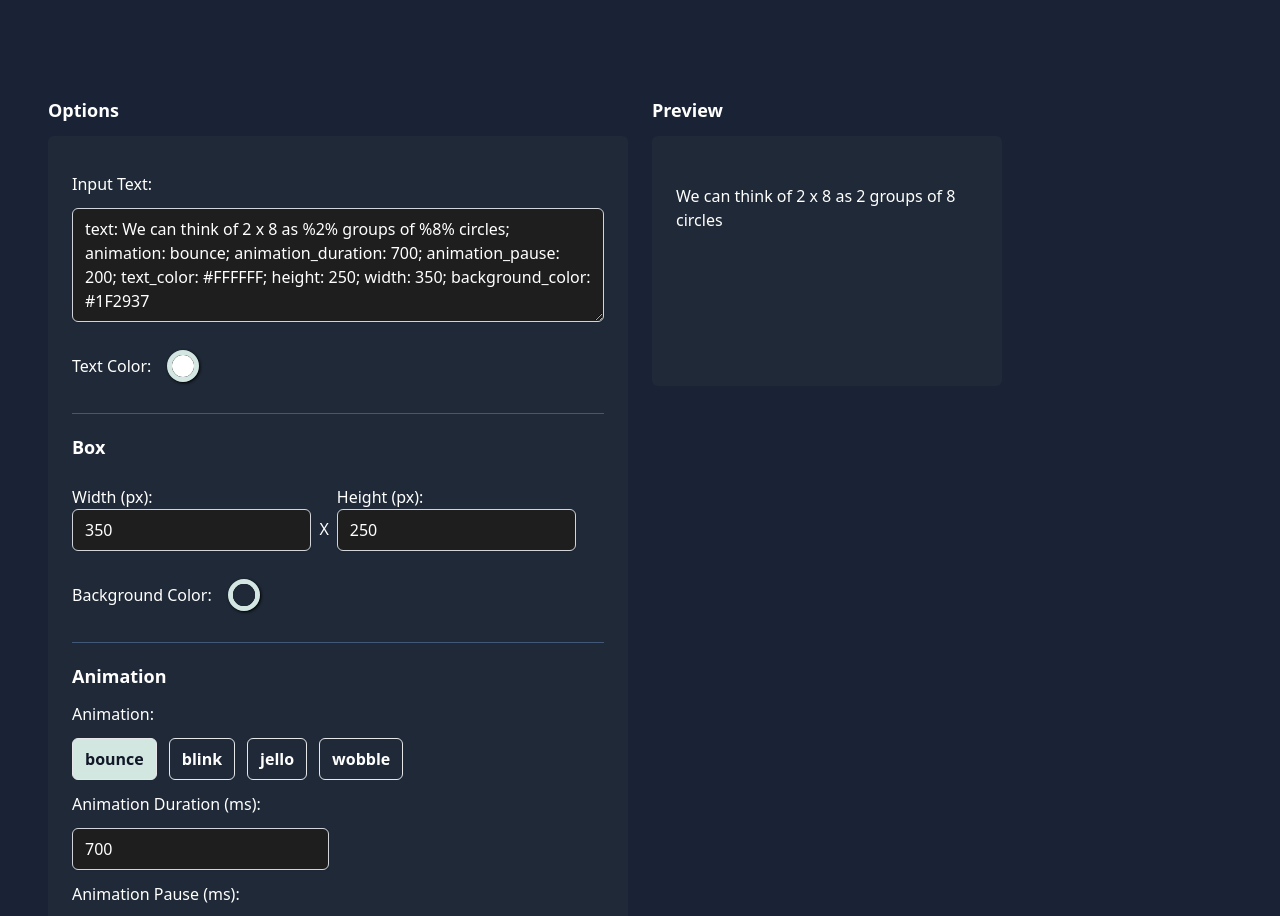
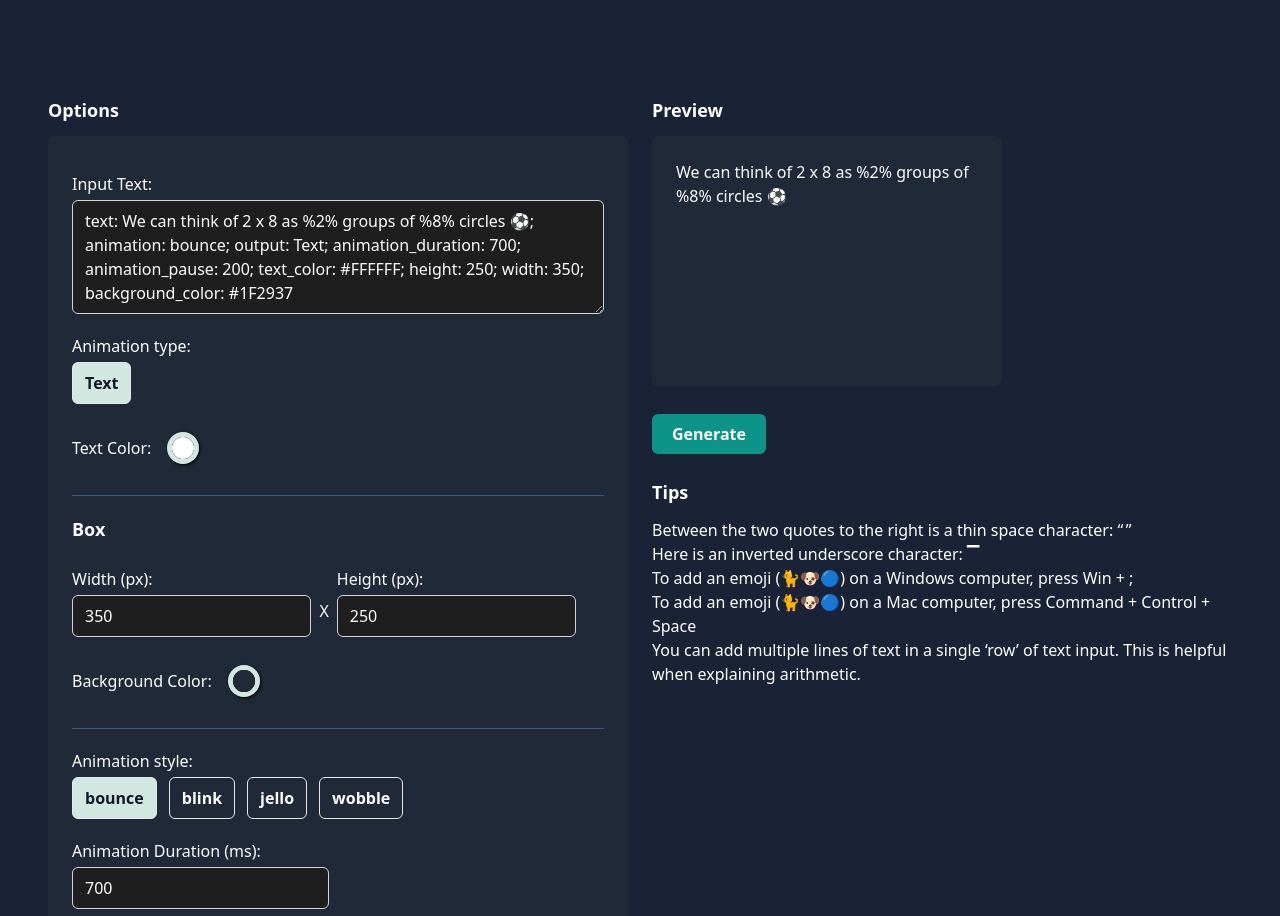
Before and after one commit to IrtezaAsadRizvi/text-animation, a Vue app: page / in a window 1280 px wide. Shown: the top 916 px of the page. Built offline with nearby package versions, Linux system fonts and the light colour scheme.

Commit message:
implement feedbacks

```diff
--- a/src/App.vue
+++ b/src/App.vue
@@ -19,15 +19,23 @@
         <div v-if="!formData.isImportFromCsv">
           <label class="block mt-3">
             <span>Input Text:</span>
-            <textarea rows="4" @keyup="handleInputChange" type="text" class="mt-3 block w-full bg-input rounded-md border-gray-300 shadow-sm focus:border-indigo-300 focus:ring focus:ring-indigo-200 focus:ring-opacity-50" v-model="formData.input">
+            <textarea rows="4" @keyup="handleInputChange" type="text" class="mt-1 block w-full bg-input rounded-md border-gray-300 shadow-sm focus:border-indigo-300 focus:ring focus:ring-indigo-200 focus:ring-opacity-50" v-model="formData.input">
             </textarea>
           </label>
+
+          <label class="block mt-5">Animation type: </label>
+          <div class="flex flex-wrap gap-3">
+            <label v-for="(item, index) in outputs" :key="index" class="flex items-center mt-1 border px-3 py-2 cursor-pointer rounded-md font-semibold" :class="{ 'btn-selected': formData.output === item }">
+              <input @change="handleFormUpdate" type="radio" name="output" class="hidden form-radio border-gray-300 shadow-sm focus:border-indigo-300 focus:ring focus:ring-indigo-200 focus:ring-opacity-50" v-model="formData.output" :value="item">
+              <span>{{ item }}</span>
+            </label>
+          </div>
 
           <div>
             <label class="flex items-center mt-3 color-label">
               <span>Text Color:</span>
               <div class="cp_wrapper">
-                <input type="color" @input="handleFormUpdate" name="text_color" class="ml-3 rounded-md bg-input border-gray-300 shadow-sm focus:border-indigo-300 focus:ring focus:ring-indigo-200 focus:ring-opacity-50" v-model="formData.text_color">
+                <input type="color" @input="handleFormUpdate" name="text_color" class="ml-1 rounded-md bg-input border-gray-300 shadow-sm focus:border-indigo-300 focus:ring focus:ring-indigo-200 focus:ring-opacity-50" v-model="formData.text_color">
               </div>
             </label>
           </div>
@@ -37,12 +45,12 @@
             <div class="container flex mt-3">
               <label class="block mt-3" style="max-width: 45%;">
                 <span class="block">Width (px):</span>
-                <input @keyup="handleFormUpdate" type="number" name="box_width" class="rounded-md bg-input border-gray-300 shadow-sm focus:border-indigo-300 focus:ring focus:ring-indigo-200 focus:ring-opacity-50" style="max-width: 100%;" v-model="formData.preview_box.width" placeholder="Width">
+                <input @keyup="handleFormUpdate" type="number" name="box_width" class="mt-1 rounded-md bg-input border-gray-300 shadow-sm focus:border-indigo-300 focus:ring focus:ring-indigo-200 focus:ring-opacity-50" style="max-width: 100%;" v-model="formData.preview_box.width" placeholder="Width">
               </label>
               <span class="block mt-11 ml-2 mr-2">X</span>
               <label class="block mt-3" style="max-width: 45%;">
                 <span class="block">Height (px):</span>
-                <input @keyup="handleFormUpdate" type="number" name="box_height" class="rounded-md bg-input border-gray-300 shadow-sm focus:border-indigo-300 focus:ring focus:ring-indigo-200 focus:ring-opacity-50" style="max-width: 100%;" v-model="formData.preview_box.height" placeholder="Height">
+                <input @keyup="handleFormUpdate" type="number" name="box_height" class="mt-1 rounded-md bg-input border-gray-300 shadow-sm focus:border-indigo-300 focus:ring focus:ring-indigo-200 focus:ring-opacity-50" style="max-width: 100%;" v-model="formData.preview_box.height" placeholder="Height">
               </label>
             </div>
           </div>
@@ -55,51 +63,54 @@
             </label>
           </div>
           <hr>
-          <h3 class="group-title">Animation</h3>
-          <label class="block mt-3">Animation: </label>
+          <!-- <h3 class="group-title">Animation</h3> -->
+          <label class="block mt-5">Animation style: </label>
           <div class="flex flex-wrap gap-3">
-            <label v-for="(item, index) in animations" :key="index" class="flex items-center mt-3 border px-3 py-2 cursor-pointer rounded-md font-semibold" :class="{ 'btn-selected': formData.animation === item }">
+            <label v-for="(item, index) in animations" :key="index" class="flex items-center mt-1 border px-3 py-2 cursor-pointer rounded-md font-semibold" :class="{ 'btn-selected': formData.animation === item }">
               <input @change="handleFormUpdate" type="radio" name="animation" class="hidden form-radio border-gray-300 shadow-sm focus:border-indigo-300 focus:ring focus:ring-indigo-200 focus:ring-opacity-50" v-model="formData.animation" :value="item">
               <span>{{ item }}</span>
             </label>
           </div>
           <div>
-            <label class="block mt-3">
+            <label class="block mt-5">
               <span class="block">Animation Duration (ms):</span>
-              <input @keyup="handleFormUpdate" type="number" step="50" class="mt-3 rounded-md bg-input border-gray-300 shadow-sm focus:border-indigo-300 focus:ring focus:ring-indigo-200 focus:ring-opacity-50" v-model="formData.animation_duration">
+              <input @keyup="handleFormUpdate" type="number" step="50" class="mt-1 rounded-md bg-input border-gray-300 shadow-sm focus:border-indigo-300 focus:ring focus:ring-indigo-200 focus:ring-opacity-50" v-model="formData.animation_duration">
             </label>
           </div>
           <div>
-            <label class="block mt-3">
+            <label class="block mt-5">
               <span class="block">Animation Pause (ms):</span>
-              <input @keyup="handleFormUpdate" type="number" step="50" class="mt-3 rounded-md bg-input border-gray-300 shadow-sm focus:border-indigo-300 focus:ring focus:ring-indigo-200 focus:ring-opacity-50" v-model="formData.animation_pause">
+              <input @keyup="handleFormUpdate" type="number" step="50" class="mt-1 rounded-md bg-input border-gray-300 shadow-sm focus:border-indigo-300 focus:ring focus:ring-indigo-200 focus:ring-opacity-50" v-model="formData.animation_pause">
             </label>
           </div>
-
-          <label class="block mt-3">Output: </label>
-          <div class="flex flex-wrap gap-3">
-            <label v-for="(item, index) in outputs" :key="index" class="flex items-center mt-3 border px-3 py-2 cursor-pointer rounded-md font-semibold" :class="{ 'btn-selected': formData.output === item }">
-              <input @change="handleFormUpdate" type="radio" name="output" class="hidden form-radio border-gray-300 shadow-sm focus:border-indigo-300 focus:ring focus:ring-indigo-200 focus:ring-opacity-50" v-model="formData.output" :value="item">
-              <span>{{ item }}</span>
-            </label>
-          </div>
-
         </div>
         <div v-else>
-          <label class="block mt-3">
+          <label class="block mt-5">
             <span>Import CSV:</span>
             <input type="file" class="form-file mt-3 block w-full rounded-md border shadow-sm focus:border-indigo-300 focus:ring focus:ring-indigo-200 focus:ring-opacity-50" @change="onFileUpload">
           </label>
           <div v-if="csvFileName" class="mt-3">File name: {{ csvFileName }}</div>
         </div>
-        <input type="button" class="mt-3 px-3 py-2 font-semibold rounded-md text-black bg-teal-600 hover:bg-teal-500 cursor-pointer transition" value="Generate" @click="GenerateAnimation()">
       </div>
-      <div class="bg-container rounded-md p-6 md:h-full" :style="{
+      <div class="">
+        <div ref="previewElement" class="bg-container rounded-md p-6 md:h-full" :style="{
           backgroundColor: formData.preview_box.bg_color,
           height: formData.preview_box.height + 'px',
           width: formData.preview_box.width + 'px'
-        }">
-        <div ref="previewElement" class="mt-6" style="white-space: pre-wrap;" v-html="formData.result"></div>
+        }" style="white-space: pre-wrap;" v-html="formData.result"></div>
+
+        <input type="button" class="block mt-7 px-5 py-2 font-semibold rounded-md text-white bg-teal-600 hover:bg-teal-500 cursor-pointer transition" value="Generate" @click="GenerateAnimation()">
+        <div class="tips">
+          <div class="text-lg font-semibold mt-6 mb-3">Tips</div>
+          <section>
+            <p>Between the two quotes to the right is a thin space character: “ ”</p>
+            <p>Here is an inverted underscore character: ▔</p>
+            <p>To add an emoji (🐈🐶🔵) on a Windows computer, press Win + ;</p>
+            <p>To add an emoji (🐈🐶🔵) on a Mac computer, press Command + Control + Space</p>
+            <p>You can add multiple lines of text in a single ‘row’ of text input.  This is helpful when explaining arithmetic. </p>
+
+          </section>
+        </div>
       </div>
 
     </div>
@@ -130,7 +141,7 @@
 <script setup>
 import { ref, watchEffect, onMounted } from "vue";
 import Papa from 'papaparse'
-import { ANIMATION, OUTPUTS, animations, outputs } from './config/default.config'
+import { ANIMATION, OUTPUTS, animations, outputs, DEFAULT_GRID } from './config/default.config'
 
 const formData = ref({
   isImportFromCsv: false,
@@ -261,7 +272,6 @@ function updateInput () {
     delete options.preview_box
     delete options.isImportFromCsv
     delete options.input
-    delete options.output
     delete options.result
 
     const text = Object.entries(options).map(option => option.join(': ')).join('; ')
@@ -328,6 +338,8 @@ function getResults(item, rowIndex) {
       str = str.replaceAll(m[2], `<span class="hidden" style="${number_2_style}">${number_2}</span>`);
     }
   }
+  number_1 = number_1 ? number_1 : DEFAULT_GRID[0]
+  number_2 = number_2 ? number_2 : DEFAULT_GRID[1]
   if (!number_1 || !number_2) {
     const regex_within_percentage = /\%(.*?)\%/gm;
     while ((m = regex_within_percentage.exec(str)) !== null) {
@@ -336,6 +348,7 @@ function getResults(item, rowIndex) {
     }
   }
   if (item.output == OUTPUTS.OBJECT) {
+
     str = "";
     [...Array(number_1)].forEach(() => {
       [...Array(number_2)].forEach(() => {
--- a/src/config/default.config.js
+++ b/src/config/default.config.js
@@ -2,11 +2,14 @@ export const OUTPUTS = {
     TEXT: 'Text',
     OBJECT: 'Object in a Grid'
 }
+export const DEFAULT_GRID = [4,4]
 export const animations = ['bounce', 'blink', 'jello', 'wobble'];
-export const outputs = ['Text', 'Object in a Grid'];
+// export const outputs = ['Text', 'Object in a Grid'];
+export const outputs = ['Text'];
 
+// INPUT for grid -> text: We can think of 97% x %6% as 97% groups of %5%  ⚽️.; animation: bounce; animation_duration: 700; animation_pause: 200; text_color: #FFFFFF; height: 308; width: 350; background_color: #1F2937
 export const ANIMATION = {
-    INPUT: 'text: We can think of 2 x 8 as %2% groups of %8% circles; animation_type: text; animation: bounce; animation_duration: 500; animation_pause: 400; background_color: #1F2937; text_color: white',
+    INPUT: 'text: We can think of 2 x 8 as %2% groups of %8% circles ⚽️; animation_type: text; animation: bounce; animation_duration: 500; animation_pause: 400; background_color: #1F2937; text_color: white',
     DURATION: 700,
     PAUSE: 200,
     PREVIEW_BOX: {
```
